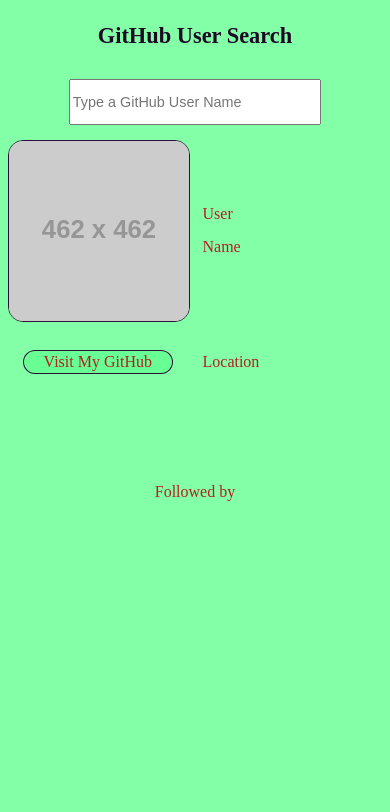
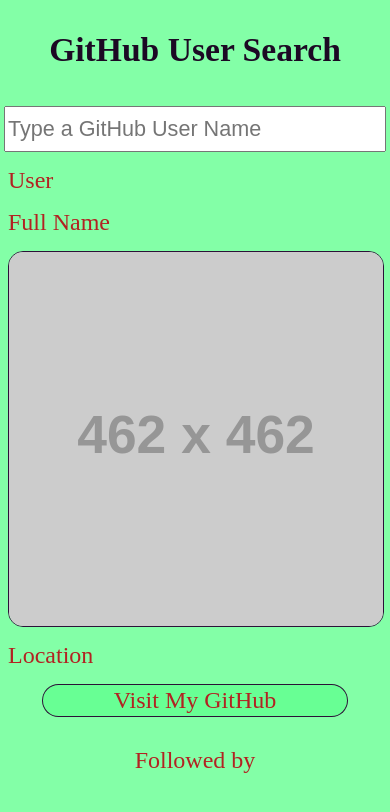
Before and after one commit to Syknapse/GitHub-User-Search-app, a plain HTML site: page index.html in a window 390 px wide. Drawn offline with Linux system fonts and the light colour scheme; placeholder pictures from the web are drawn by us.

Commit message:
Fully functional version 1.0
--completed before looking at the course tutorial--
Implement reset function.
Add tab button to event.
Refactor JS.
New single column layout for mobile and small screens.
Add meta to index.html, minor refactor.

```diff
--- a/index.html
+++ b/index.html
@@ -1,8 +1,12 @@
 <!DOCTYPE html>
-<html>
+<html lang="en">
 <head>
-  <link rel="stylesheet" href="style.css">
-  <title>GitHub User Search</title>
+    <meta charset="utf-8">
+    <meta http-equiv="x-ua-compatible" content="ie=edge">
+    <meta name="viewport" content="width=device-width, initial-scale=1">
+
+    <link rel="stylesheet" href="style.css">
+    <title>GitHub User Search</title>
 </head>
 <body>
   <div class="container">
@@ -13,7 +17,7 @@
         <div id="username"></div>
     </div>
     <div id="name-box">
-        <span class="titles">Name</span>
+        <span class="titles"> Full Name</span>
         <div id="real-name"></div>
     </div>
     <img id="avatar" src="http://via.placeholder.com/462x462/B2FFC9?text=Find+a+GitHub+user">
--- a/script.js
+++ b/script.js
@@ -1,16 +1,16 @@
 const input = document.getElementById('user-input');
-////
-input.addEventListener('keydown', function(event) {
-  if(event.keyCode === 13){
+
+input.addEventListener('keydown', function() {
+  if(event.keyCode === 13 || event.keyCode === 9){
     search();
   }
 
 });
 
 function search() {
-  let githubUserName = event.target.value;
-  console.log(githubUserName);
-  fetch(`https://api.github.com/users/${githubUserName}`)
+  reset()
+  console.log(input.value);
+  fetch(`https://api.github.com/users/${input.value}`)
     .then(response => response.json())
     .then(json => {
       console.log(json);
@@ -26,7 +26,7 @@ function search() {
         document.getElementById('followers').innerText = json.followers;
       }
     })
-  fetch(`https://api.github.com/users/${githubUserName}/followers`)
+  fetch(`https://api.github.com/users/${input.value}/followers`)
   .then(response => response.json())
   .then(followers => {
     console.log(followers);
@@ -51,7 +51,6 @@ function search() {
 }
 
 function reset() {
-  input.value = '';
   document.getElementById('followers-panel').innerText = '';
   document.getElementById('username').innerText = '';
   document.getElementById('real-name').innerText = '';
--- a/style.css
+++ b/style.css
@@ -150,23 +150,26 @@ input {
 
 @media screen and (max-width: 450px) {
     body {
-        font-size: 1em;
+        /* font-size: 1em; */
         transition: 0.5s;
     }
     h1 {
         font-size: 1.4em;
     }
     .container {
-        grid-template-rows: auto auto minmax(50px, auto) minmax(50px, auto) minmax(50px, auto) minmax(50px, auto) minmax(50px, auto) auto;
+        grid-template-columns: 1fr;
+        grid-template-rows: auto;
         grid-template-areas:
-            "header header header header header header"
-            "... input input input input ..."
-            "avatar avatar avatar username username username"
-            "avatar avatar avatar real-name real-name real-name"
-            "html-url html-url html-url location location location"
-            "bio bio bio bio bio bio"
-            "... followers followers followers followers ..."
-            "followers-panel followers-panel followers-panel followers-panel followers-panel followers-panel";
+        "header"
+        "input"
+        "username"
+        "real-name"
+        "avatar"
+        "location"
+        "html-url"
+        "bio"
+        "followers"
+        "followers-panel";
     }
     input {
         min-width: 170px;
```
